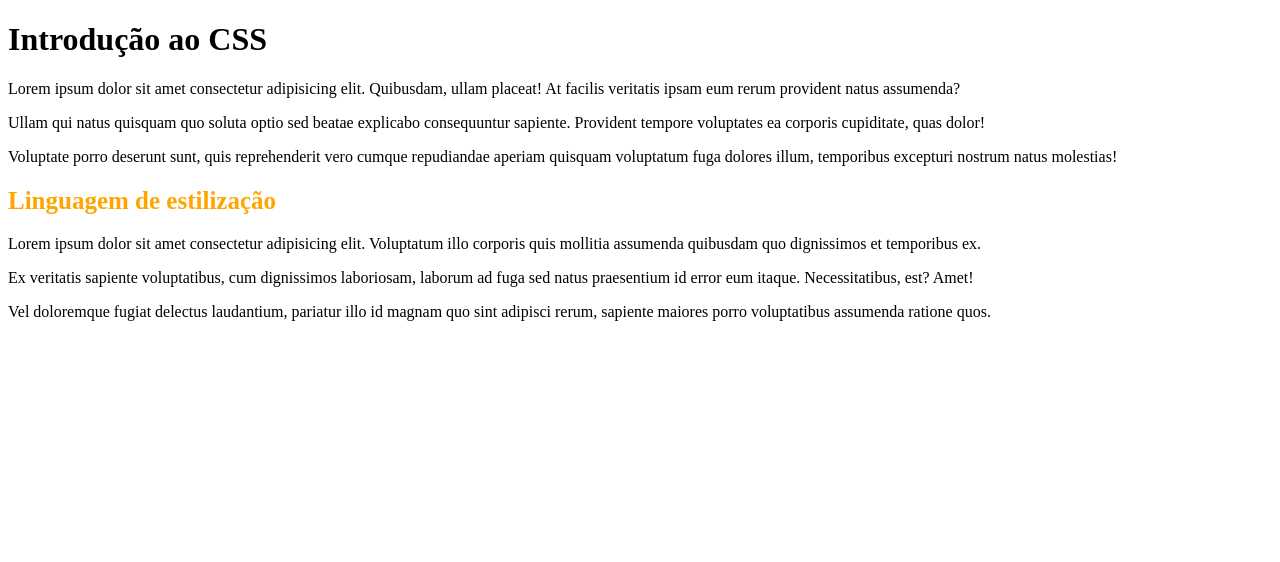
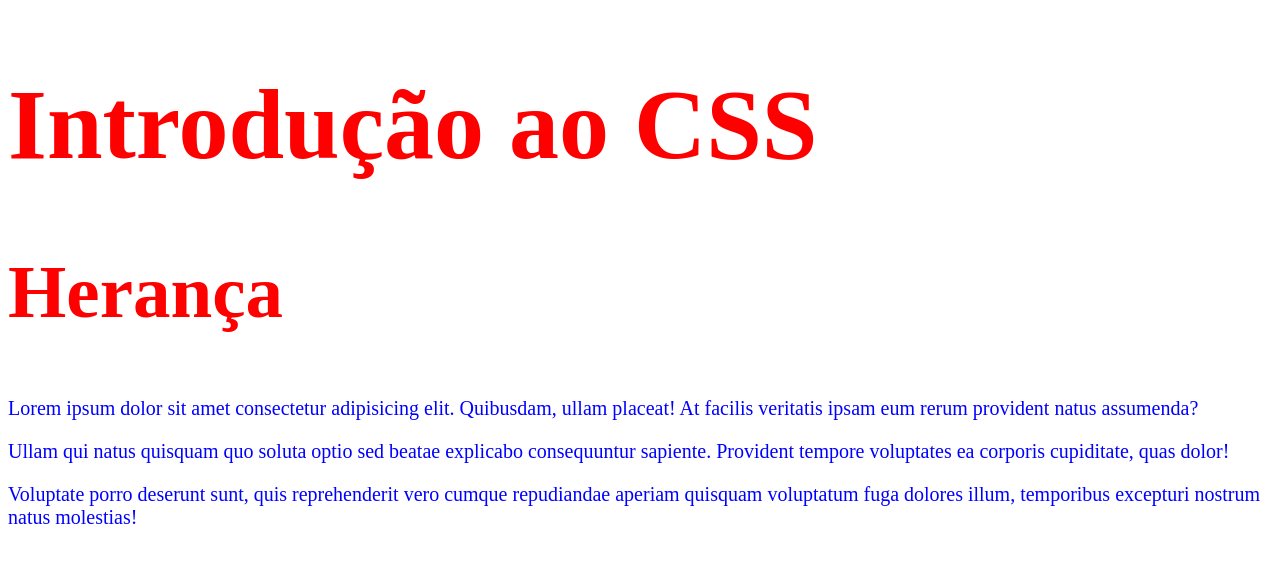
Before and after one commit to SamsJd/projeto_web_css, a plain HTML site: page index.html in a window 1280 px wide. Drawn offline with Linux system fonts and the light colour scheme.

Commit message:
herança

```diff
--- a/assets/css/styles.css
+++ b/assets/css/styles.css
@@ -1,9 +1,9 @@
-h2 {
-  font-size: 25px;
-  color: orange;
+body {
+  color: red;
+  font-size: 50px;
 }
 
 p {
-  color: black;
-
+  font-size: 20px;
+  color: blue;
 }
--- a/index.html
+++ b/index.html
@@ -5,39 +5,18 @@
   <meta name="viewport" content="width=device-width, initial-scale=1.0">
   <title>Introdução CSS</title>
 
-  <!-- CSS Interno - dentro da tag <style> -->
-<!--   <style>
-    p {
-      color:darkmagenta;
-      font-size: 20px;
-    }
-  </style> -->
-
-<!--Linkar a CSS com o HTML-->
 <link rel="stylesheet" href="./assets/css/styles.css">
 </head>
 <body>
 
-  <!-- CSS Inline - atributo style-->
-<!--   <h1 style="color:red">Introdução ao CSS</h1> -->
-
   <h1>Introdução ao CSS</h1>
 
-<!--   <p style="color:blue">Lorem ipsum dolor sit amet consectetur adipisicing elit. Quibusdam, ullam placeat! At facilis veritatis ipsam eum rerum provident natus assumenda?</p> -->
-
+  <h2>Herança</h2>
   <p>Lorem ipsum dolor sit amet consectetur adipisicing elit. Quibusdam, ullam placeat! At facilis veritatis ipsam eum rerum provident natus assumenda?</p>
 
   <p>Ullam qui natus quisquam quo soluta optio sed beatae explicabo consequuntur sapiente. Provident tempore voluptates ea corporis cupiditate, quas dolor!</p>
 
   <p>Voluptate porro deserunt sunt, quis reprehenderit vero cumque repudiandae aperiam quisquam voluptatum fuga dolores illum, temporibus excepturi nostrum natus molestias!</p>
 
-  <h2>Linguagem de estilização</h2>
-  <p>Lorem ipsum dolor sit amet consectetur adipisicing elit. Voluptatum illo corporis quis mollitia assumenda quibusdam quo dignissimos et temporibus ex.</p>
-
-  <p>Ex veritatis sapiente voluptatibus, cum dignissimos laboriosam, laborum ad fuga sed natus praesentium id error eum itaque. Necessitatibus, est? Amet!</p>
-
-  <p>Vel doloremque fugiat delectus laudantium, pariatur illo id magnam quo sint adipisci rerum, sapiente maiores porro voluptatibus assumenda ratione quos.</p>
-
-
 </body>
 </html>
```
